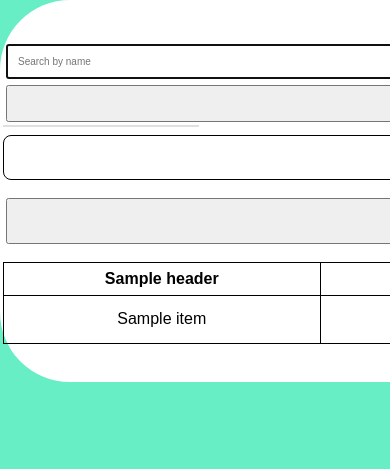
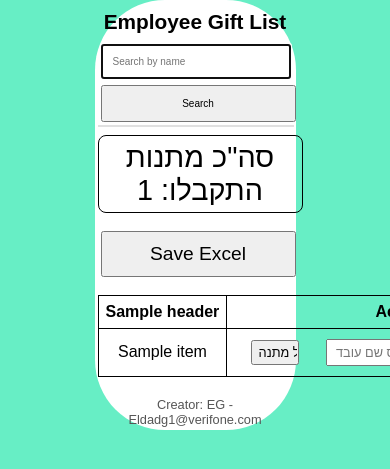
Before and after one commit to eldadi9/Gifts, a Flask app: template templates/view.html in a window 390 px wide; the page is wider, and only the part inside the window is pictured. Shown: the part 152-621 px from the top of that part. Run offline with Flask 3, Linux system fonts and the light colour scheme; the template is opened without the code that fills it: most values are stand-ins (such as "Sample title", 1, 10 or a date in 2020).

Commit message:
new ajusments colors , tables , font V5 try to fix mobile viewV16B

```diff
--- a/templates/view.html
+++ b/templates/view.html
@@ -93,7 +93,7 @@
         /* עיצוב רספונסיבי למסכים קטנים */
         @media (max-width: 1600px) {
             .container {
-                width: 300%;
+                width: 50%;
                 padding: 3px;
                 box-shadow: none;
             }
```
